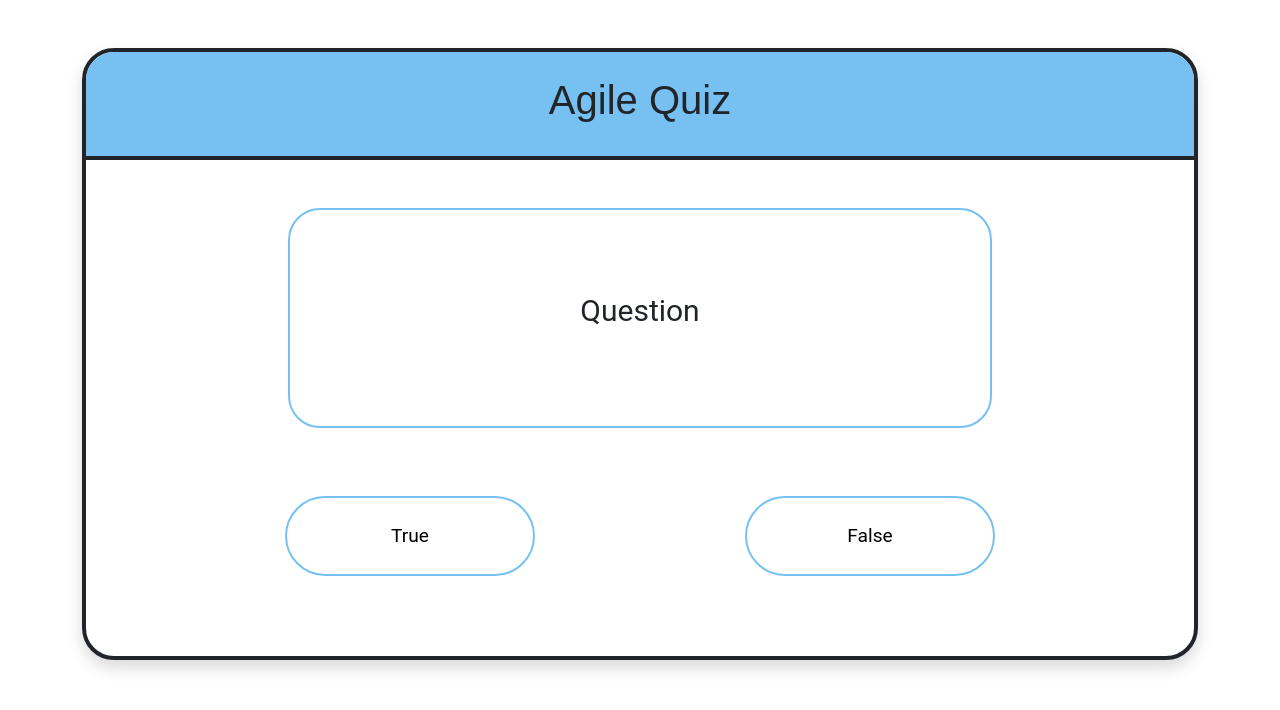
After one commit to prawny1103/cits3403-project, a Flask app: template templates/tfquestion.html in a window 1280 px wide. The commit adds this page. Shown: the top 710 px of the page. Run offline with Flask 3, Linux system fonts and the light colour scheme; the template is opened without the code that fills it, so the values that code supplies are empty.

Commit message:
Added the skeleton for a simple true or false question. The functionality for the buttons and the ability to set the question needs to be added next.

```diff
--- a/static/css/styles.css
+++ b/static/css/styles.css
@@ -247,6 +247,7 @@ header span {
 
 .signup-already-got-account-text {
     font-size: 0.8rem;
+}
 /* landing page */
 
 .bg-blue {
@@ -271,3 +272,34 @@ header span {
     text-decoration: none;
     color: black;
 }
+
+/* Question: true or false type */
+#tf-question #question-text {
+    align-content: center;
+    text-align: center;
+    min-width: 700px;
+    min-height: 200px;
+    font-size: 30px;
+}
+
+#question-block {
+    border: 2px solid #77c1f2;
+    display: flex;
+}
+
+#answer-tf {
+    display: flex;
+    justify-content: center;
+    gap: 210px;
+    padding-top: 20px;
+    padding-bottom: 80px;
+}
+
+#answer-tf button {
+    background-color: white;
+    color: black;
+    font-size: 1.2rem;
+    border: 2px solid #77c1f2;
+    height: 80px;
+    width: 250px;
+}
--- /dev/null
+++ b/templates/tfquestion.html
@@ -0,0 +1,34 @@
+<!DOCTYPE html>
+<html lang="en">
+    <head>
+        <title>Agile Quiz</title>
+        <meta charset="UTF-8">
+        <meta name="viewport" content="width=device-width, initial-scale=1.0">
+        <link href="https://cdn.jsdelivr.net/npm/bootstrap@5.3.0/dist/css/bootstrap.min.css" rel="stylesheet">
+        <link rel="stylesheet" href="../static/css/styles.css">
+    </head>
+
+    <body>
+        <main id="tf-question">
+            <div class="container mt-5">
+                <div class="border border-dark border-4 rounded-5 overflow-hidden shadow">
+
+                <div class="bg-blue p-4 d-flex justify-content-center align-items-center border-bottom border-dark border-4 landing-text">
+                    <h1>Agile Quiz</h1>
+                </div>
+
+                <div class="d-flex justify-content-center align-items-center bg-white p-5">
+                    <div id="question-block" class="rounded-5">
+                        <p id="question-text">Question</p>
+                    </div>
+                </div>
+
+                <div id="answer-tf">
+                    <button class="rounded-pill">True</button>
+                    <button class="rounded-pill">False</button>
+                </div>
+
+            </div>
+        </main>
+    </body>
+</html>
```
